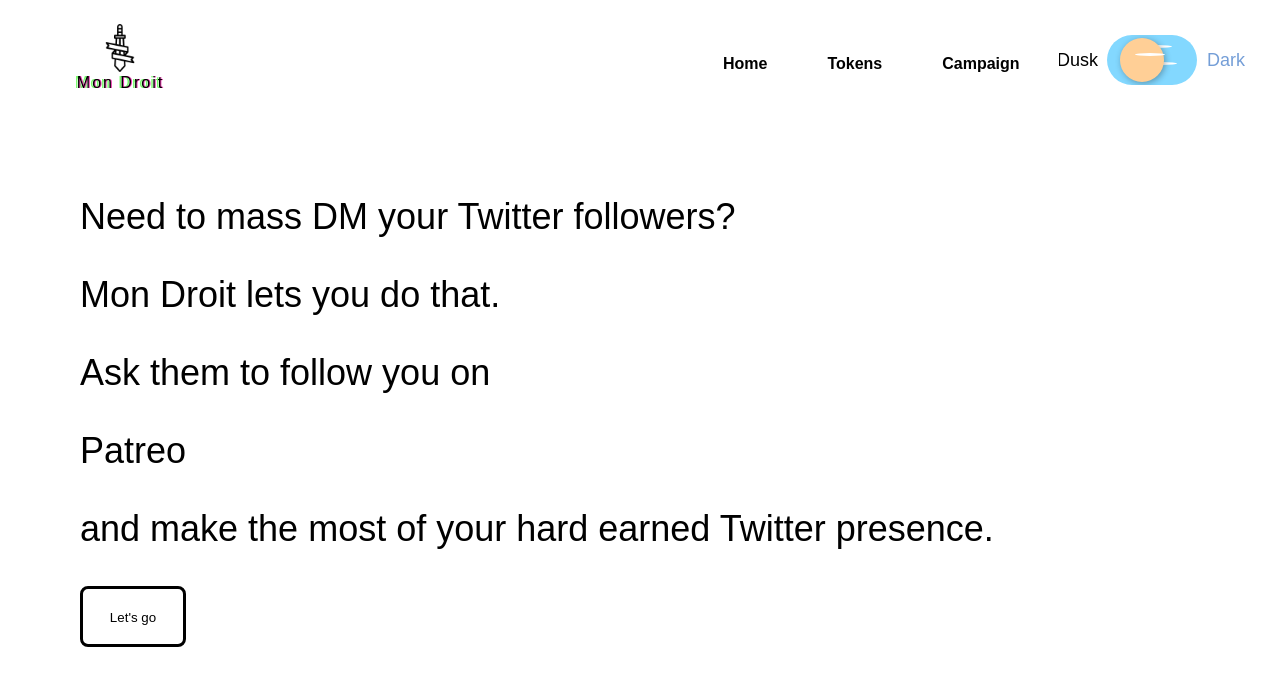
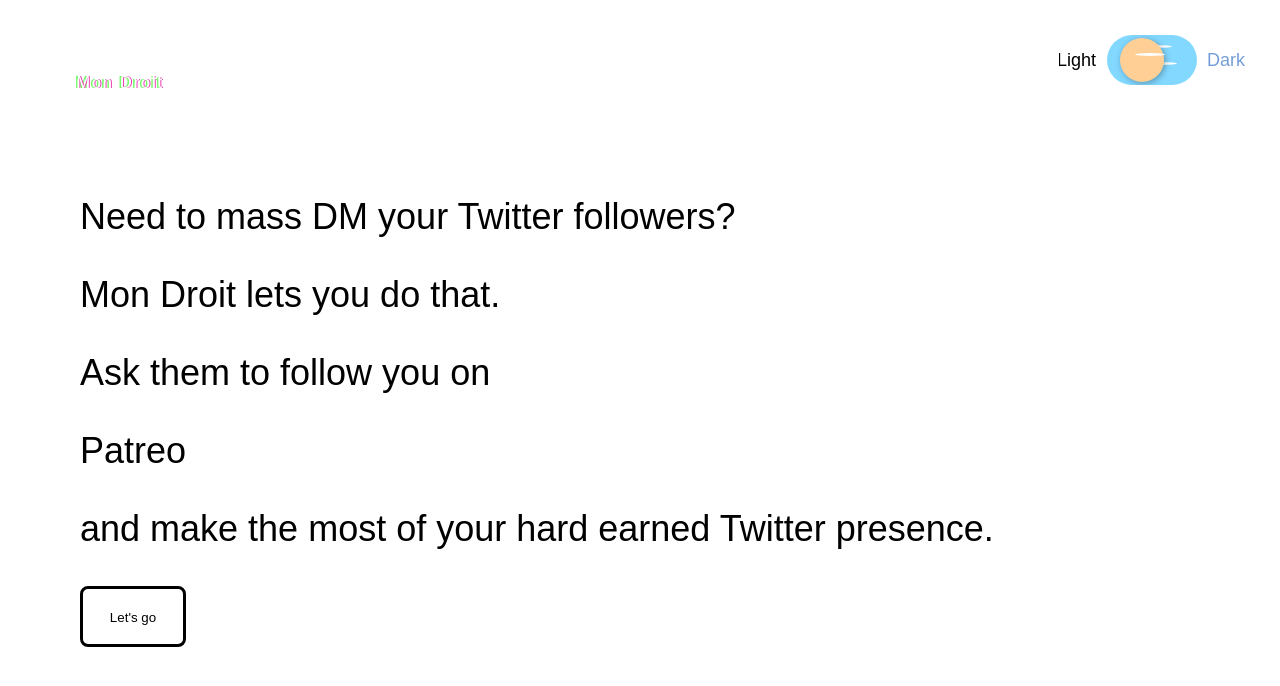
Before and after one commit to sagardesai90/mon-droit, a React (Create React App) app: page / in a window 1280 px wide. Shown: the top 686 px of the page. Built offline with nearby package versions, Linux system fonts and the light colour scheme.

Commit message:
better dark mode

```diff
--- a/src/App.js
+++ b/src/App.js
@@ -50,7 +50,11 @@
       <Router>
         <div className="App">
           <Toggle setMode={this.setMode} darkMode={this.state.darkMode} />
-          <Route exact path="/" component={() => <HomePage />} />
+          <Route
+            exact
+            path="/"
+            component={() => <HomePage darkMode={this.state.darkMode} />}
+          />
           <Route
             path="/tokens"
             component={() => <Token darkMode={this.state.darkMode} />}
--- a/src/components/Header.css
+++ b/src/components/Header.css
@@ -8,3 +8,9 @@
   padding: 30px;
   color: #000;
 }
+
+.child-dark {
+  float: right;
+  padding: 30px;
+  color: #fff;
+}
--- a/src/components/Header.js
+++ b/src/components/Header.js
@@ -6,13 +6,25 @@
     return (
       <div className="header">
         <Link to="/campaign">
-          <h4 className="child">Campaign</h4>
+          <h4
+            className={this.props.darkMode === false ? "child" : "child-dark"}
+          >
+            Campaign
+          </h4>
         </Link>
         <Link to="/tokens">
-          <h4 className="child">Tokens</h4>
+          <h4
+            className={this.props.darkMode === false ? "child" : "child-dark"}
+          >
+            Tokens
+          </h4>
         </Link>
         <Link to="/">
-          <h4 className="child">Home</h4>
+          <h4
+            className={this.props.darkMode === false ? "child" : "child-dark"}
+          >
+            Home
+          </h4>
         </Link>
       </div>
     );
--- a/src/components/Logo.css
+++ b/src/components/Logo.css
@@ -14,6 +14,22 @@
   animation-name: textflicker;
   animation-iteration-count: infinite;
   animation-direction: alternate;
+  color: #000;
+}
+
+.glitch-dark {
+  position: fixed;
+  top: 3%;
+  left: 6%;
+  font-size: 1em;
+  line-height: 1;
+  text-shadow: 0.06rem 0 0.06rem #ea36af, -0.125rem 0 0.06rem #75fa69;
+  letter-spacing: 0.125em;
+  animation-duration: 0.01s;
+  animation-name: textflicker;
+  animation-iteration-count: infinite;
+  animation-direction: alternate;
+  color: #fff;
 }
 
 @keyframes textflicker {
--- a/src/components/Logo.js
+++ b/src/components/Logo.js
@@ -1,11 +1,18 @@
 import React, { Component } from "react";
 import "./Logo.css";
 import LogoImg from "./sword.png";
+import LogoDark from "./sword-2.png";
 export default class Logo extends Component {
   render() {
     return (
-      <div className="glitch" title="mon-droit">
-        <img className="logo" src={LogoImg} />
+      <div
+        className={this.props.darkMode === false ? "glitch" : "glitch-dark"}
+        title="mon-droit"
+      >
+        <img
+          className="logo"
+          src={this.props.darkMode === false ? LogoImg : LogoDark}
+        />
         <div>Mon Droit</div>
       </div>
     );
--- a/src/components/TableComponent.css
+++ b/src/components/TableComponent.css
@@ -29,3 +29,20 @@
   transform: translateY(-20px);
   border-radius: 4px;
 }
+
+.placeholder {
+  color: #000;
+}
+
+.placeholder-dark {
+  color: #fff;
+}
+
+.cell {
+  /* background-color: #cedae7; */
+  color: #000;
+}
+
+.cell-dark {
+  background-color: #99b3cd;
+}
--- a/src/components/TableComponent.js
+++ b/src/components/TableComponent.js
@@ -15,10 +15,10 @@
 import "./TableComponent.css";
 
 const StyledTableCell = withStyles((theme) => ({
-  head: {
-    backgroundColor: "#657786",
-    color: theme.palette.common.white,
-  },
+  // head: {
+  //   backgroundColor: "#657786",
+  //   color: theme.palette.common.white,
+  // },
   body: {
     fontSize: 14,
   },
@@ -135,11 +135,41 @@
             <Table className="table">
               <TableHead>
                 <TableRow>
-                  <StyledTableCell>Send</StyledTableCell>
-                  <StyledTableCell>Screen Name</StyledTableCell>
-                  <StyledTableCell>Verified</StyledTableCell>
-                  <StyledTableCell>Bio</StyledTableCell>
-                  <StyledTableCell className="follow-count-cell">
+                  <StyledTableCell
+                    className={
+                      this.props.darkMode === false ? "cell" : "cell-dark"
+                    }
+                  >
+                    Send
+                  </StyledTableCell>
+                  <StyledTableCell
+                    className={
+                      this.props.darkMode === false ? "cell" : "cell-dark"
+                    }
+                  >
+                    Screen Name
+                  </StyledTableCell>
+                  <StyledTableCell
+                    className={
+                      this.props.darkMode === false ? "cell" : "cell-dark"
+                    }
+                  >
+                    Verified
+                  </StyledTableCell>
+                  <StyledTableCell
+                    className={
+                      this.props.darkMode === false ? "cell" : "cell-dark"
+                    }
+                  >
+                    Bio
+                  </StyledTableCell>
+                  <StyledTableCell
+                    className={
+                      this.props.darkMode === false
+                        ? "cell follow-count-cell"
+                        : "cell-dark follow-count-cell"
+                    }
+                  >
                     <img
                       className="sort-icon"
                       src={SortIcon}
@@ -147,29 +177,63 @@
                     />
                     Follower Count
                   </StyledTableCell>
-                  <StyledTableCell>Location</StyledTableCell>
+                  <StyledTableCell
+                    className={
+                      this.props.darkMode === false ? "cell" : "cell-dark"
+                    }
+                  >
+                    Location
+                  </StyledTableCell>
                 </TableRow>
               </TableHead>
               <TableBody>
                 {Object.keys(followerData, "folowers_data").map((follower) => (
                   <StyledTableRow>
                     <Checkbox
-                      className="checkbox"
+                      className={
+                        this.props.darkMode === false ? "cell" : "cell-dark"
+                      }
                       onClick={(event) => this.select(follower)}
                     />
-                    <StyledTableCell component="th" scope="row">
+                    <StyledTableCell
+                      className={
+                        this.props.darkMode === false ? "cell" : "cell-dark"
+                      }
+                      component="th"
+                      scope="row"
+                    >
                       {follower}
                     </StyledTableCell>
-                    <StyledTableCell align="left">
+                    <StyledTableCell
+                      className={
+                        this.props.darkMode === false ? "cell" : "cell-dark"
+                      }
+                      align="left"
+                    >
                       {followerData[follower]["verified"].toString()}
                     </StyledTableCell>
-                    <StyledTableCell align="left">
+                    <StyledTableCell
+                      className={
+                        this.props.darkMode === false ? "cell" : "cell-dark"
+                      }
+                      align="left"
+                    >
                       {followerData[follower]["bio"]}
                     </StyledTableCell>
-                    <StyledTableCell align="center">
+                    <StyledTableCell
+                      className={
+                        this.props.darkMode === false ? "cell" : "cell-dark"
+                      }
+                      align="center"
+                    >
                       {followerData[follower]["followers_count"]}
                     </StyledTableCell>
-                    <StyledTableCell align="left">
+                    <StyledTableCell
+                      className={
+                        this.props.darkMode === false ? "cell" : "cell-dark"
+                      }
+                      align="left"
+                    >
                       {followerData[follower]["location"]}
                     </StyledTableCell>
                   </StyledTableRow>
@@ -179,7 +243,15 @@
           </TableContainer>
         );
       } else {
-        return <div>Table Here.</div>;
+        return (
+          <div
+            className={
+              this.props.darkMode === false ? "placeholder" : "placeholder-dark"
+            }
+          >
+            Table Here.
+          </div>
+        );
       }
     };
     return (
--- a/src/components/Toggle.scss
+++ b/src/components/Toggle.scss
@@ -30,7 +30,7 @@
   transition: background-color 200ms cubic-bezier(0.445, 0.05, 0.55, 0.95);
 
   &:before {
-    content: "Dusk";
+    content: "Light";
     position: absolute;
     left: -50px;
     top: 15px;
--- a/src/pages/CampaignPage.js
+++ b/src/pages/CampaignPage.js
@@ -7,9 +7,9 @@
   render() {
     return (
       <div>
-        <Header />
-        <Logo />
-        <TableComponent />
+        <Header darkMode={this.props.darkMode} />
+        <Logo darkMode={this.props.darkMode} />
+        <TableComponent darkMode={this.props.darkMode} />
       </div>
     );
   }
--- a/src/pages/HomePage.css
+++ b/src/pages/HomePage.css
@@ -3,7 +3,18 @@
   left: 80px;
   top: 20%;
   text-align: left;
+  color: #000;
+  font-size: 36px;
+  font-weight: 100;
+  margin-bottom: 12px;
+}
 
+.home-text-dark {
+  position: absolute;
+  left: 80px;
+  top: 20%;
+  text-align: left;
+  color: #fff;
   font-size: 36px;
   font-weight: 100;
   margin-bottom: 12px;
@@ -17,7 +28,19 @@
   vertical-align: middle;
 }
 
+.buttonDiv-dark {
+  border-radius: 8px;
+  border: 3px solid #fff;
+  cursor: pointer;
+  width: 100px;
+  vertical-align: middle;
+}
+
 .buttonDiv:hover {
+  animation: border-flicker 2s linear forwards;
+}
+
+.buttonDiv-dark:hover {
   animation: border-flicker 2s linear forwards;
 }
 
@@ -30,7 +53,20 @@
   margin-bottom: 0.7rem;
 }
 
+.letsGo-dark {
+  color: #fff;
+  background-color: Transparent;
+  border: none;
+  padding: 0.5rem;
+  width: 100px;
+  margin-bottom: 0.7rem;
+}
+
 .letsGo:hover {
+  animation: text-flicker 2s linear forwards;
+}
+
+.letsGo-dark:hover {
   animation: text-flicker 2s linear forwards;
 }
 
--- a/src/pages/HomePage.js
+++ b/src/pages/HomePage.js
@@ -12,7 +12,11 @@
       <div>
         <Logo />
         <Header />
-        <div className="home-text">
+        <div
+          className={
+            this.props.darkMode === false ? "home-text" : "home-text-dark"
+          }
+        >
           <p>Need to mass DM your Twitter followers?</p>
           <p>Mon Droit lets you do that.</p>
           <p>Ask them to follow you on</p>
@@ -34,9 +38,19 @@
             onInit={(typewriter) => {}}
           />
           <p>and make the most of your hard earned Twitter presence.</p>
-          <div className="buttonDiv">
+          <div
+            className={
+              this.props.darkMode === false ? "buttonDiv" : "buttonDiv-dark"
+            }
+          >
             <Link to="/tokens">
-              <button className="home-btn letsGo">Let's go</button>
+              <button
+                className={
+                  this.props.darkMode === false ? "letsGo" : "letsGo-dark"
+                }
+              >
+                Let's go
+              </button>
             </Link>
           </div>
         </div>
```
Also changed, not shown: src/components/sword-2.png (added).
